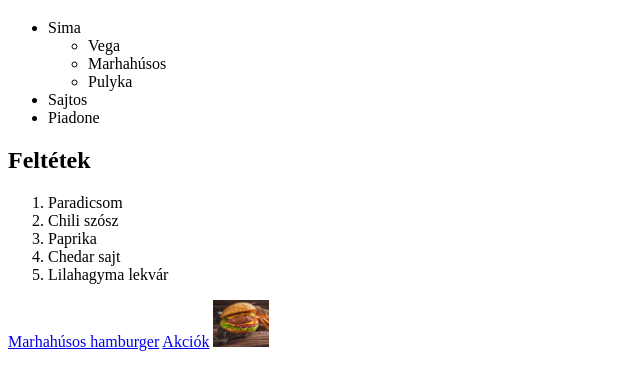
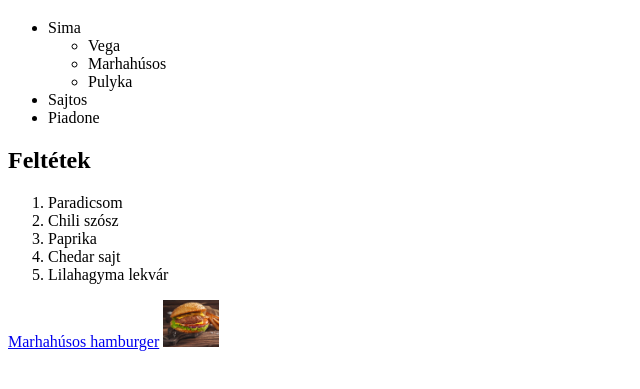
Before and after one commit to Stormsanyo/stormsanyo.github.io, a plain HTML site: page etlap.html in a window 1280 px wide. Shown: the part 149-538 px from the top of the page, without its empty margins (0-640 px from the left). Drawn offline with Linux system fonts and the light colour scheme.

Commit message:
init page.

```diff
--- a/etlap.html
+++ b/etlap.html
@@ -33,7 +33,6 @@
         <li>Lilahagyma lekvár</li>
     </ol>
     <a target="blank" href="http://www.mindmegette.hu/marhahusos-hamburger.recept/">Marhahúsos hamburger</a>
-    <a href="akciok.html">Akciók</a>
     <a target="blank" href="http://www.mindmegette.hu/marhahusos-hamburger.recept/"><img width="56" src="img/hamburger.jpg" alt="Marhahúsos hamburger"></a>
 
 </body>
```
